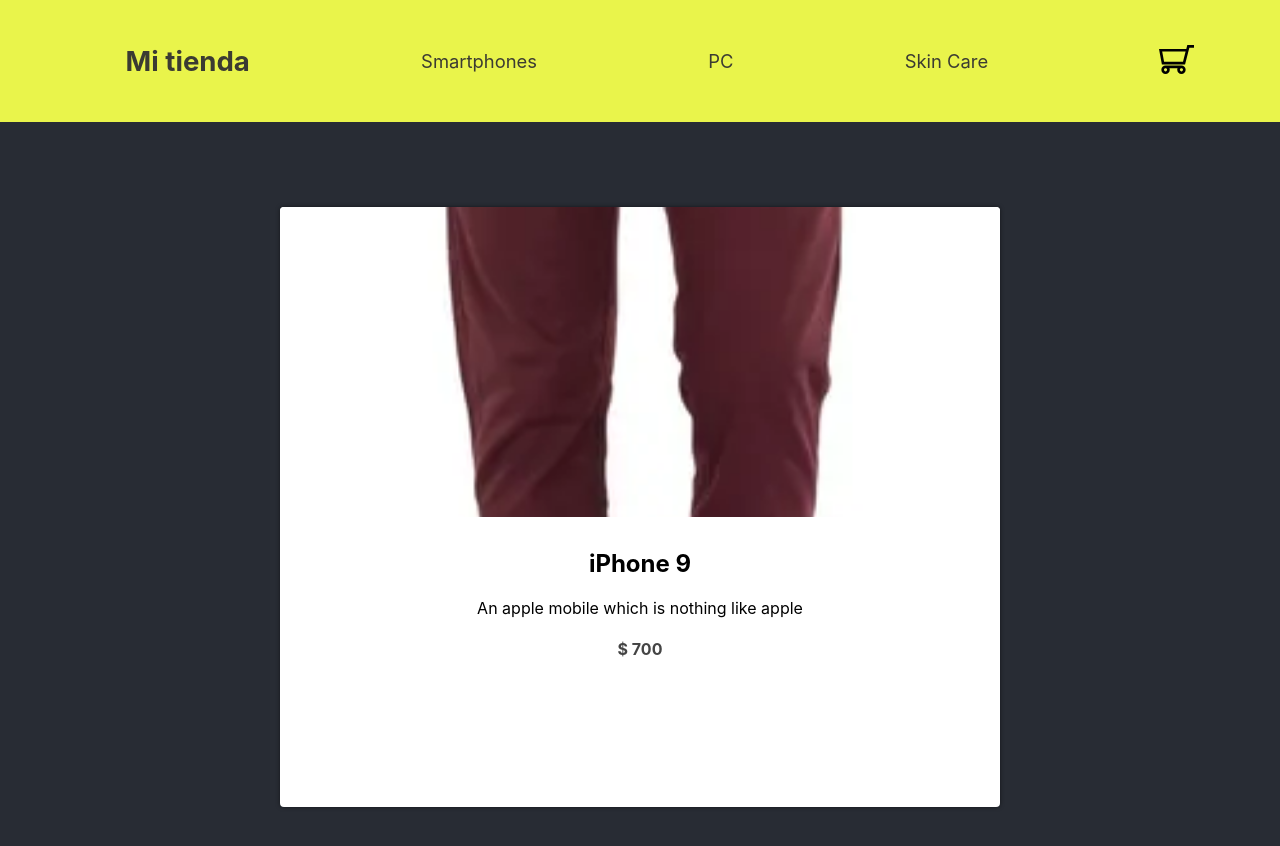
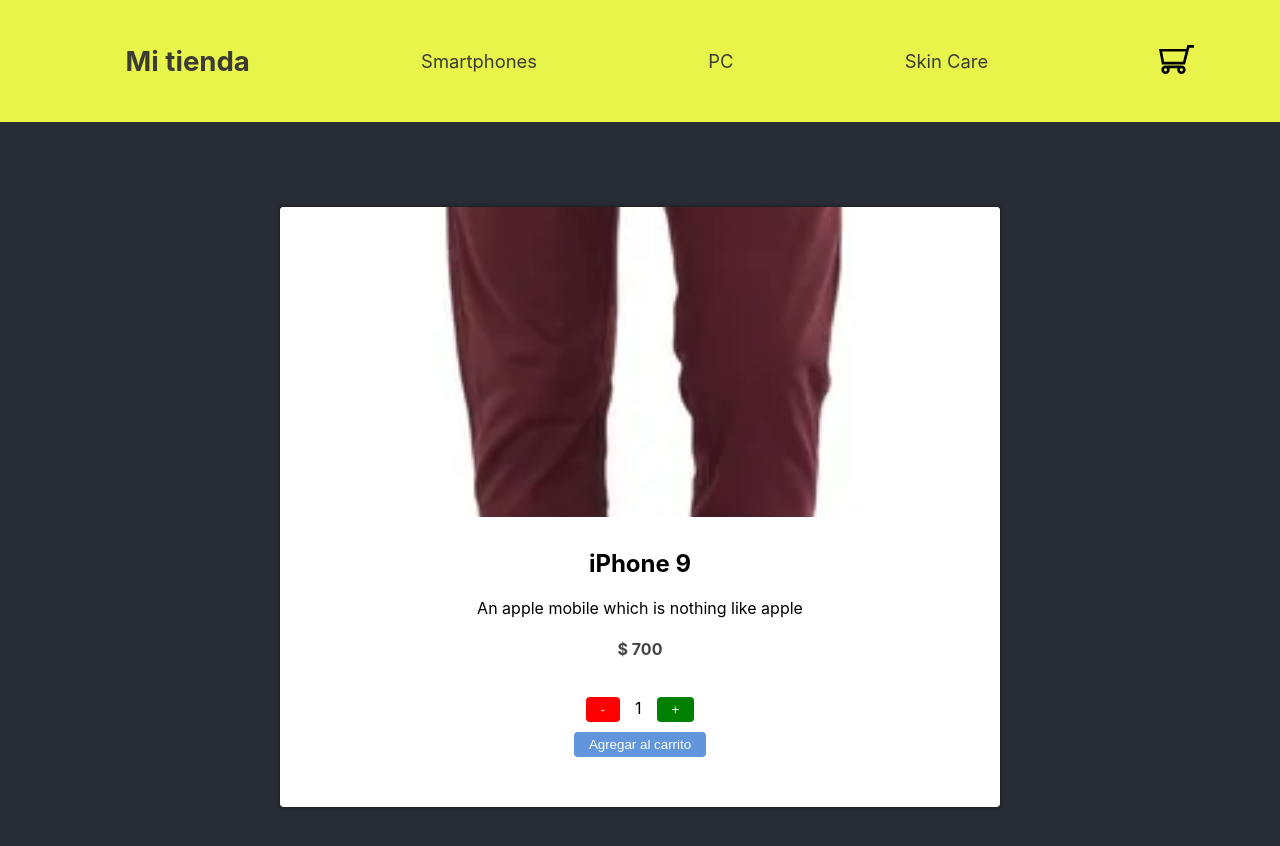
Before and after one commit to SSantiago90/React-34815, a React (Create React App) app: page /detail/1 in a window 1280 px wide. Built offline with nearby package versions, Linux system fonts and the light colour scheme.

Commit message:
clase eventos

```diff
--- a/src/App.jsx
+++ b/src/App.jsx
@@ -5,6 +5,7 @@
 import NavBar from "./components/NavBar/NavBar";
 
 import { BrowserRouter, Routes, Route } from "react-router-dom";
+import ItemCount from "./components/ItemCount/ItemCount";
 
 function App() {
   return (
@@ -13,9 +14,7 @@
         <NavBar />
         <Routes>
           <Route path="/" element={<ItemListContainer />} />
-
           <Route path="/category/:idCategory" element={<ItemListContainer />} />
-
           <Route path="/detail/:idItem" element={<ItemDetailContainer />} />
           <Route path="*" element={<h1>Error 404: Está página no existe</h1>} />
         </Routes>
--- /dev/null
+++ b/src/components/ItemCount/ItemCount.jsx
@@ -0,0 +1,36 @@
+import React, { useState } from "react";
+import MyButton from "../MyButton/MyButton";
+
+function ItemCount({ stock, onAddToCart }) {
+  const [count, setCount] = useState(1);
+
+  function handleAdd() {
+    if (count < stock) setCount(count + 1);
+  }
+
+  function handleSubstract() {
+    if (count > 1) setCount(count - 1);
+  }
+
+  return (
+    <div className="itemcount_container">
+      <div className="itemcount_control">
+        <MyButton colorBtn="red" onTouchButton={handleSubstract}>
+          -
+        </MyButton>
+        <span>{count}</span>
+        <MyButton colorBtn="green" onTouchButton={handleAdd}>
+          +
+        </MyButton>
+      </div>
+      <div className="itemcount_btns">
+        {/* 3. agregar un onClick con el evento recibido por Props */}
+        <MyButton onTouchButton={() => onAddToCart(count)}>
+          Agregar al carrito
+        </MyButton>
+      </div>
+    </div>
+  );
+}
+
+export default ItemCount;
--- a/src/components/ItemDetail/ItemDetail.jsx
+++ b/src/components/ItemDetail/ItemDetail.jsx
@@ -1,6 +1,17 @@
 import "./itemdetail.css";
+import ItemCount from "../ItemCount/ItemCount";
+
+// ANEXO: crear un estado en ItemDetail, que guarde "count"
 
 function ItemDetail({ product }) {
+  // 1. declarar un handler para el evento
+  // 4. Recibir por parámetro la respuesta de ItemCount
+
+  function onAddToCart(count) {
+    alert(`Agregaste ${count} items al carrito!`);
+    /* setState(count) */
+  }
+
   return (
     <div className="card-detail">
       <div className="card-detail_img">
@@ -11,7 +22,12 @@
         <p>{product.description}</p>
         <h4 className="priceTag">$ {product.price}</h4>
       </div>
-      {/* <ItemCount stock={product.stock}/> */}
+      {/* 2. Pasamos como prop el evento al ItemCount */}
+      <ItemCount
+        onAddToCart={onAddToCart}
+        stock={product.stock}
+      />
+      {/* ItemCount( {onAddToCart, stock}) */}
     </div>
   );
 }
--- a/src/components/ItemList/Item.jsx
+++ b/src/components/ItemList/Item.jsx
@@ -18,7 +18,9 @@
       </div>
 
       <Link to={urlDetail}>
-        <MyButton color={color}>Ver más</MyButton>
+        <MyButton onTouchButton={() => console.log("click")} color={color}>
+          Ver más
+        </MyButton>
       </Link>
     </div>
   );
--- a/src/components/ItemList/ItemListContainer.jsx
+++ b/src/components/ItemList/ItemListContainer.jsx
@@ -17,6 +17,9 @@
 
   useEffect(() => {
     getItemsAsync();
+    return () => {
+      console.log("Componente desmontado");
+    };
   }, [idCategory]);
 
   return (
--- a/src/components/MyButton/MyButton.jsx
+++ b/src/components/MyButton/MyButton.jsx
@@ -2,15 +2,16 @@
 import React, { useState } from "react";
 
 function MyButton(props) {
-  let [colorBtn, setColorBtn] = useState(props.color);
+  let [colorBtn, setColorBtn] = useState(props.colorBtn);
 
   function handleClick() {
     setColorBtn("#555");
+    /* props.onTouchButton && props.onTouchButton(); */
   }
 
   return (
     <button
-      onClick={handleClick}
+      onClick={props.onTouchButton}
       style={{ backgroundColor: colorBtn, marginBotton: "10px" }}
       className="btn"
     >
--- a/src/data/data.js
+++ b/src/data/data.js
@@ -3,7 +3,7 @@
     id: 1,
     title: "iPhone 9",
     price: 700,
-    stock: 49,
+    stock: 2,
     category: "smartphones",
     imgurl: "/imgs/pantalonY.webp",
     description: "An apple mobile which is nothing like apple",
```
